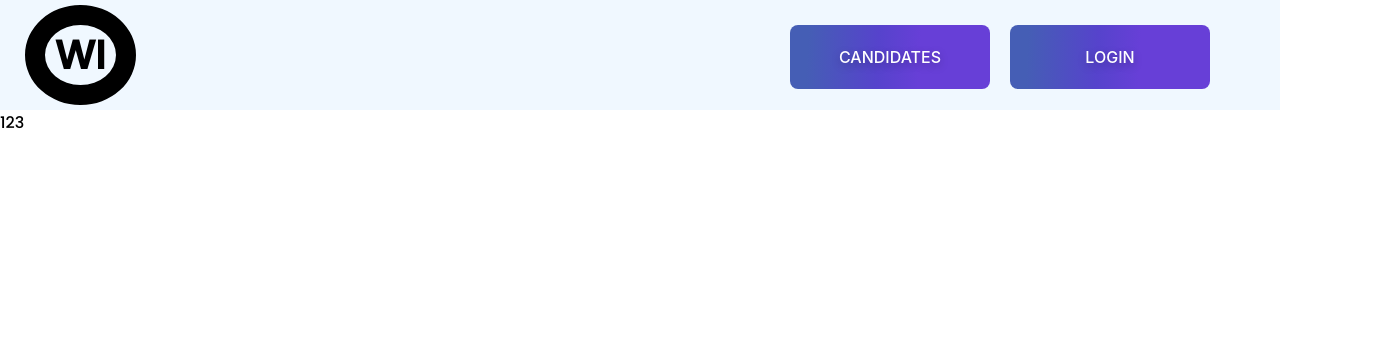
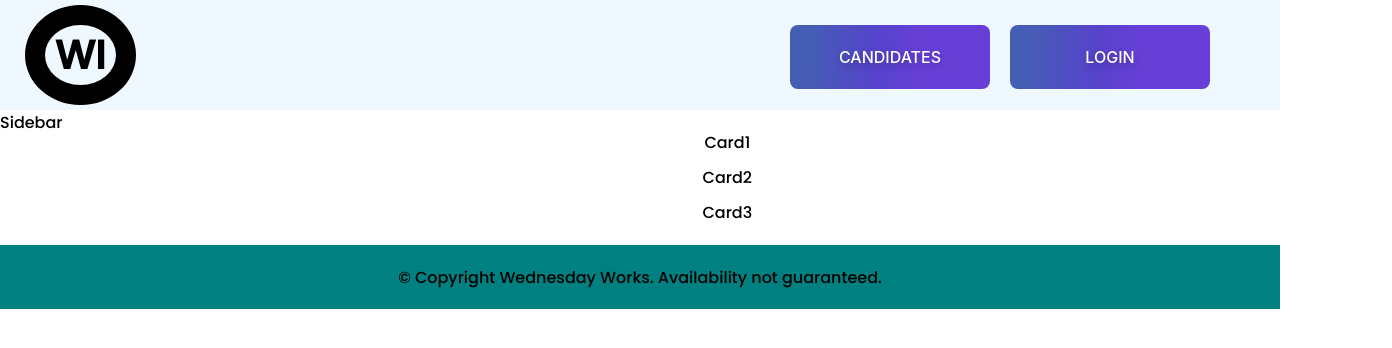
Before and after one commit to SSH37/wednesday-interviews-react, a React (Create React App) app: page /home in a window 1280 px wide. Shown: the top 348 px of the page, 1392 px wide, since content can reach past the window. Built offline with nearby package versions, Linux system fonts and the light colour scheme.

Commit message:
fix app.js

```diff
--- a/src/App.js
+++ b/src/App.js
@@ -1,12 +1,15 @@
-import Header from "./components/Header/Header";
-import "./App.css"
+import "./App.css";
+import { Routes, Route, Navigate } from "react-router";
+import HomePage from "./pages/HomePage/HomePage";
+import SinglePage from "./pages/SinglePage/SinglePage";
 
 function App() {
   return (
-    <div className="App">
-      <Header />
-      <p>123</p>
-    </div>
+    <Routes>
+      <Route path="/home" element={<HomePage />} />
+      <Route path="/candidate/:id" element={<SinglePage />} />
+      <Route path="/*" element={<Navigate to={"/home"} />} />
+    </Routes>
   );
 }
 
```
